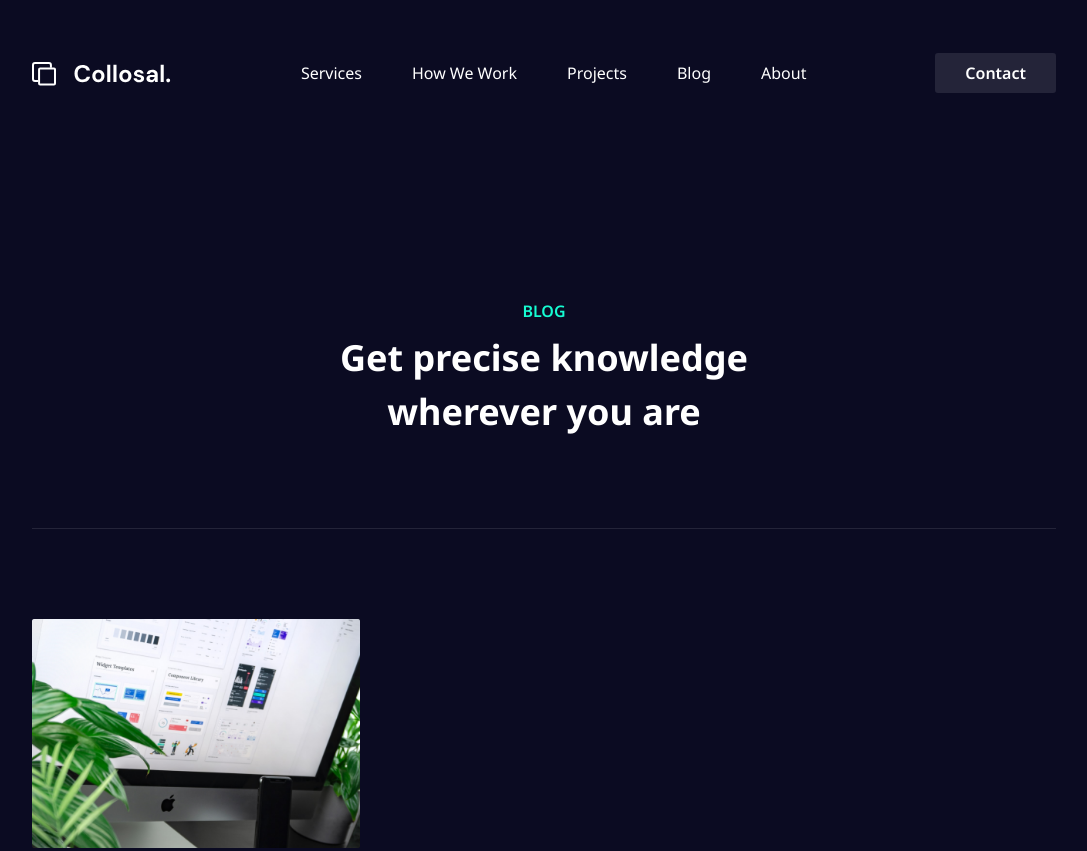
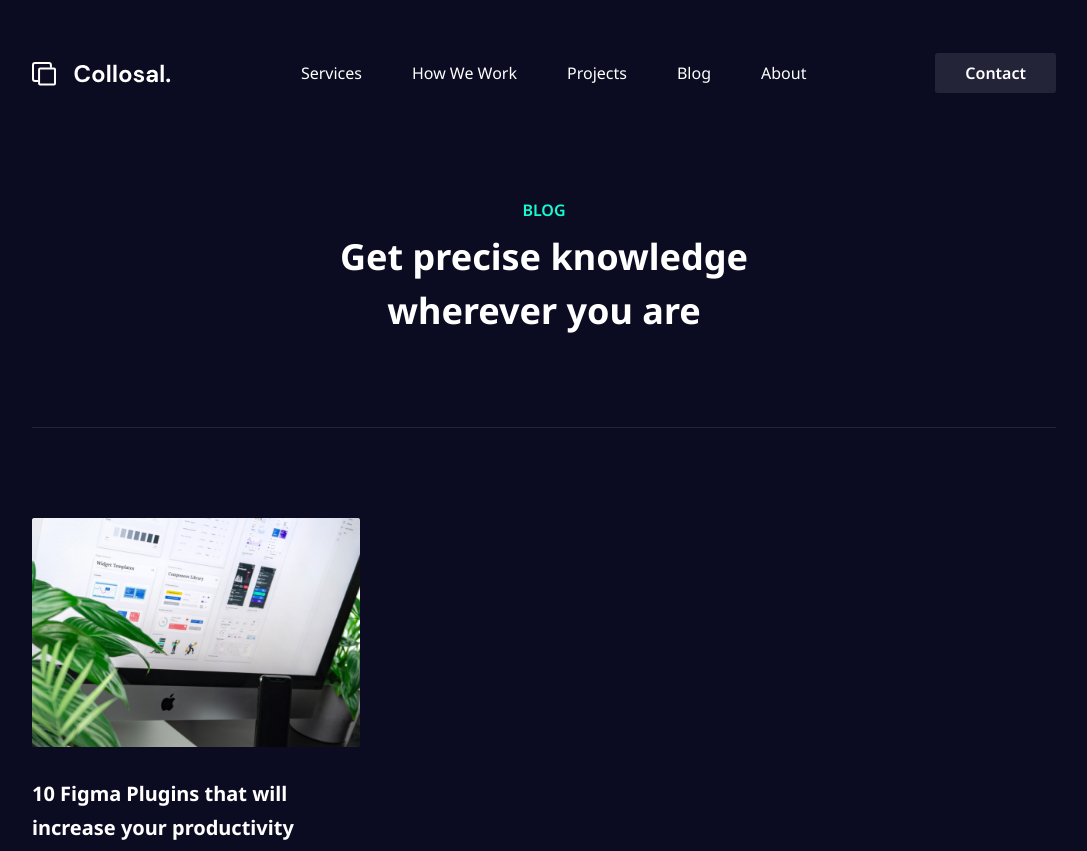
Before and after one commit to akmalseptiyana/collosal, a Gatsby site: page /blog in a window 1280 px wide. Shown: the top 851 px of the page, without its empty margins (96-1183 px from the left). Built offline with nearby package versions, Linux system fonts and the light colour scheme; Gatsby itself is replaced by a stand-in of ours.

Commit message:
refactor: change to divider

```diff
--- a/src/pages/blog/index.tsx
+++ b/src/pages/blog/index.tsx
@@ -1,5 +1,5 @@
 import * as React from "react";
-import { graphql, Link } from "gatsby";
+import { graphql } from "gatsby";
 import { getImage } from "gatsby-plugin-image";
 import type { HeadFC, PageProps } from "gatsby";
 
@@ -7,17 +7,18 @@ import { LayoutRoot } from "@src/components/layout/layout-root";
 import { Page, PageHeader } from "@src/components/layout/page";
 import { Container } from "@src/components/ui/container";
 import { BlogCard } from "@src/components/blog/blog-card";
+import { Divider } from "@src/components/ui/divider";
 
 const BlogPage: React.FC<PageProps> = ({ data }) => {
   return (
     <LayoutRoot>
       <Page>
-        <Container className="container mt-[101px]">
+        <Container className="container">
           <PageHeader
             title="BLOG"
             description="Get precise knowledge wherever you are"
           />
-          <hr className="mx-auto mt-[89px] max-w-[1024px] border-border-light" />
+          <Divider className="mt-[89px]" />
           {/* <BlogGrid className="mt-[90px] mb-[88px]" /> */}
           <Container className="my-[90px]">
             {data.allMdx.nodes.map((node) => {
--- a/src/pages/index.tsx
+++ b/src/pages/index.tsx
@@ -11,6 +11,7 @@ import { HomeGetStarted } from "@src/components/home/home-get-started";
 import { HomeTestimonial } from "@src/components/home/home-testimonial";
 import { Page } from "@src/components/layout/page";
 import { HomeLogos } from "@src/components/home/home-logos";
+import { Divider } from "@src/components/ui/divider";
 
 const IndexPage: React.FC<PageProps> = () => {
   return (
@@ -21,7 +22,7 @@ const IndexPage: React.FC<PageProps> = () => {
         <HomeLogos />
         <HomeHowWeWork />
         <HomeOurTeam />
-        <hr className="mx-auto mt-[118px] max-w-[1024px] border-border-light" />
+        <Divider className="mt-[118px]" />
         <HomeProject />
         <HomeGetStarted />
         <HomeTestimonial />
```
